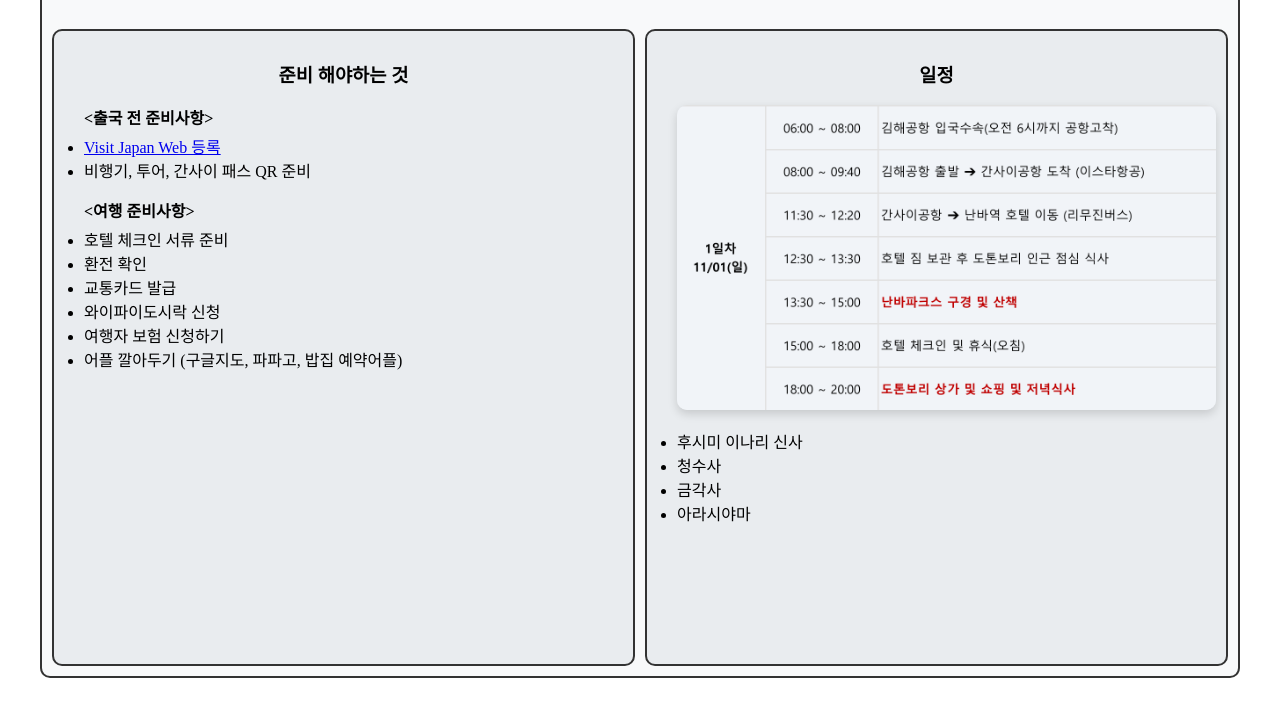
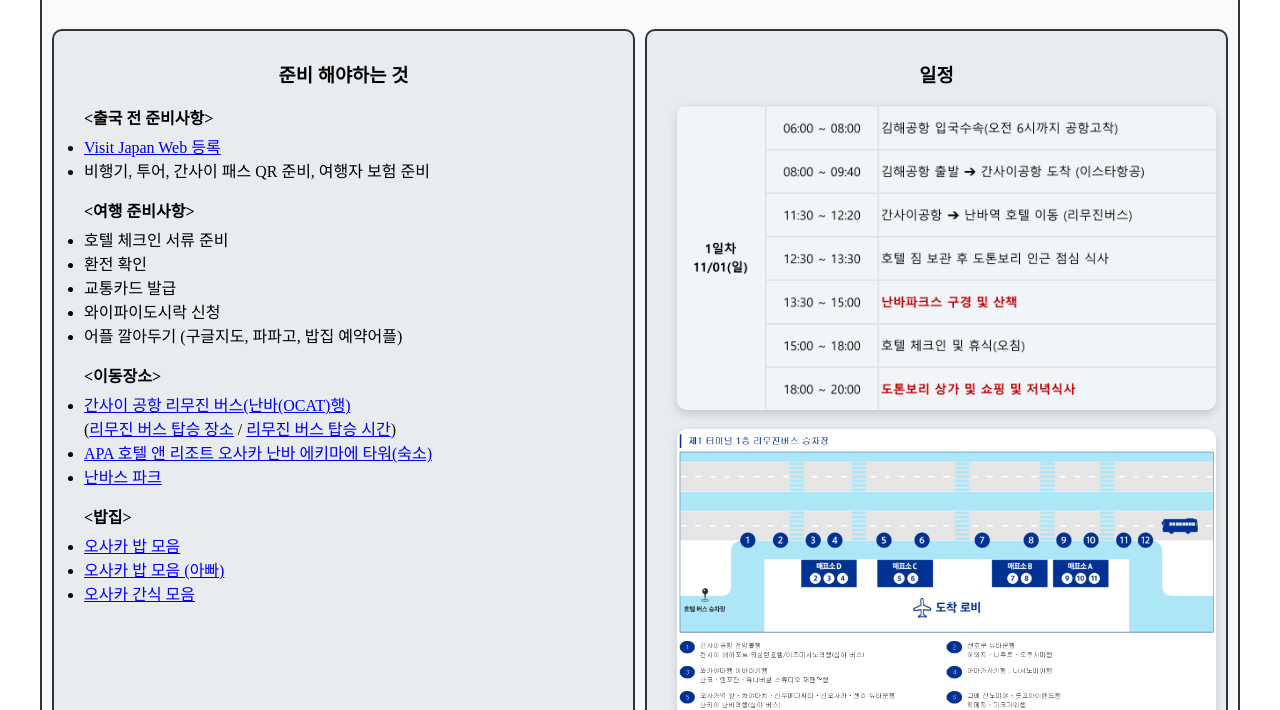
Before and after one commit to Do-hyung111/go-osaka, a plain HTML site: page day1/index.html in a window 1280 px wide. Shown: the part 90-800 px from the top of the page. Drawn offline with Linux system fonts and the light colour scheme.

Commit message:
Add files via upload

```diff
--- a/day1/index.html
+++ b/day1/index.html
@@ -16,7 +16,7 @@
                 <ul>
                     <p style="margin-bottom: 5px;"><strong><출국 전 준비사항></strong></p>
                     <li><a href="https://services.digital.go.jp/ko/visit-japan-web/" target="_blank">Visit Japan Web 등록</a></li>
-                    <li>비행기, 투어, 간사이 패스 QR 준비</li>
+                    <li>비행기, 투어, 간사이 패스 QR 준비, 여행자 보험 준비</li>
                 </ul>
 
                 <ul>
@@ -25,18 +25,28 @@
                     <li>환전 확인</li>
                     <li>교통카드 발급</li>
                     <li>와이파이도시락 신청</li>
-                    <li>여행자 보험 신청하기</li>
                     <li>어플 깔아두기 (구글지도, 파파고, 밥집 예약어플)</li>
+                </ul>
+                <ul>
+                    <p style="margin-bottom: 5px;"><strong><이동장소></strong></p>
+                    <li><a href="https://www.google.co.kr/maps/place/%EA%B0%84%EC%82%AC%EC%9D%B4%EA%B3%B5%ED%95%AD+%EB%A6%AC%EB%AC%B4%EC%A7%84%EB%B2%84%EC%8A%A4+%EC%95%88%EB%82%B4+%EC%B9%B4%EC%9A%B4%ED%84%B0/@34.4347518,135.2397556,16.5z/data=!3m1!5s0x60014c5a3a53cc23:0x9b5e5c228961261b!4m6!3m5!1s0x6000b91315c9ec11:0xf88044d9d01a89be!8m2!3d34.4354838!4d135.2444003!16s%2Fg%2F11jx5sxd_t?entry=ttu&g_ep=EgoyMDI2MTAwNy4wIKXMDSoASAFQAw%3D%3D" target="_blank">간사이 공항 리무진 버스(난바(OCAT)행)</a></li>
+                    (<a href="https://www.kate.co.jp/kr/kix_busstop/#terminal1" target="_blank">리무진 버스 탑승 장소</a>  /  <a href="https://www.kate.co.jp/kr/timetable/detail/OC" target="_blank">리무진 버스 탑승 시간</a>)
+                    <li><a href="https://www.google.com/maps/place/APA+HOTEL%EF%BC%86RESORT+OSAKA+NAMBA+EKIMAE+TOWER/@34.6654546,135.4951309,18.08z/data=!3m1!5s0x6000e70d97ed0a79:0x31f2fa997b5dcb04!4m18!1m8!3m7!1s0x6000e70d75c75f53:0x9162eae392706416!2zMS1jaMWNbWUtMi0xMyBNaW5hdG9tYWNoaSwgTmFuaXdhIFdhcmQsIE9zYWthLCA1NTYtMDAxNyDsnbzrs7g!3b1!8m2!3d34.6661103!4d135.4959684!16s%2Fg%2F11z9frmmqf!3m8!1s0x6000e7ddab966c85:0xc39f2608c34c99cf!5m2!4m1!1i2!8m2!3d34.6660794!4d135.495971!16s%2Fg%2F11wc33f2wq?entry=ttu&g_ep=EgoyMDI2MTAwNy4wIKXMDSoASAFQAw%3D%3D" target="_blank">APA 호텔 앤 리조트 오사카 난바 에키마에 타워(숙소)</a></li>
+                    <li><a href="https://www.google.co.kr/maps/place/%EB%82%9C%EB%B0%94+%ED%8C%8C%ED%81%AC%EC%8A%A4(%EC%87%BC%ED%95%91%EB%AA%B0)/@34.6616108,135.4839134,15z/data=!3m1!5s0x6000e7694e0cd475:0xa230d50a64395e10!4m6!3m5!1s0x6000e769456411f5:0xd886c168c9a11f66!8m2!3d34.6616083!4d135.5019349!16zL20vMDJ6bGRi?entry=ttu&g_ep=EgoyMDI2MTAwNy4wIKXMDSoASAFQAw%3D%3D" target="_blank">난바스 파크</a></li>
+                </ul>
+                <ul>
+                    <p style="margin-bottom: 5px;"><strong><밥집></strong></p>
+                    <li><a href="https://maps.app.goo.gl/5ogPUgakMkg33BKF7" target="_blank">오사카 밥 모음</a></li>
+                    <li><a href="https://maps.app.goo.gl/1dTqL3MTvhCyKZL9A" target="_blank">오사카 밥 모음 (아빠)</a></li>
+                    <li><a href="https://maps.app.goo.gl/q8P2JkZDkVZztxVo7" target="_blank">오사카 간식 모음</a></li>
                 </ul>
             </div>
             <div class="indiviual-box">
                 <h3>일정</h3>
                 <ul>
                     <img src="picture/1일차 일정.png" alt="1일차 일정">
-                    <li>후시미 이나리 신사</li>
-                    <li>청수사</li>
-                    <li>금각사</li>
-                    <li>아라시야마</li>
+                    <img src="picture/리무진 버스 탑승.png" alt="리무진 버스 탑승">
+                    <img src="picture/리무진 버스 탑승 시간.png" alt="리무진 버스 시간">
                 </ul>
             </div>
         </div>
--- /dev/null
+++ b/day2/style.css
@@ -0,0 +1,85 @@
+.total-box{
+    width: 95%;
+    max-width: 1200px;  /* PC 등 큰 화면에서는 1200px까지만 늘어남 */
+    min-height: 95vh;   /* 내용이 적을 때는 최소 95vh 유지 */
+    height: auto;       /* 내용이 많아지면 아래로 자유롭게 확장 */
+    margin: 0 auto;
+    border: 2px solid #333333;       /* 테두리 (두께, 종류, 색상) */
+    background-color: #f8f9fa;      /* 배경색 */
+    border-radius: 10px;             /* 모서리 둥글게 */
+    padding: 10px;                   /* 안쪽 여백 */
+    box-sizing: border-box; /* 패딩과 테두리가 크기에 포함되도록 설정 */
+
+
+    /* 글자 정렬 */
+    display: flex;
+    flex-direction: column;
+    align-items: center;
+    text-align: center;
+    margin: 0 auto;
+    gap: 10px; /* day 상자 사이의 간격 */
+}
+
+/* #region inside-box 스타일 */
+.inside-box{
+    display: flex;
+    flex-wrap: wrap;
+    flex-direction: row; /* 가로 방향으로 배치 */
+    overflow:auto;
+    width: 100%;
+    flex: 1;
+    gap: 10px;
+}
+.indiviual-box{
+    flex: 1;
+    align-self: stretch;
+    border: 2px solid #333333;/* 테두리 (두께, 종류, 색상) */
+    background-color: #e9ecef;
+    padding: 10px;
+    border-radius: 10px;
+    box-sizing: border-box; /* 패딩과 테두리가 크기에 포함되도록 설정 */
+}
+/* #endregion inside-box 스타일 */
+
+
+/* #region tap 스타일 */
+ul {
+    padding-left: 20px; /* 기본 왼쪽 여백(40px)을 줄여서 상자 안으로 기호 배치 */
+    margin: 0;          /* 위아래 기본 바깥 여백 제거 */
+    text-align: left;   /* 글자 왼쪽 정렬 */
+    gap: 10px;
+}
+img{
+    width: 100%;
+    height: 20%;
+    object-fit: cover; /* 이미지 비율 유지하며 상자에 맞게 조정 */
+    border-radius: 10px; /*모서리 둥글게 하기*/
+    box-shadow: 0 4px 10px rgba(0, 0, 0, 0.15); /*그림에 그림자 주기*/
+    margin-bottom: 15px; /* 이미지 사이의 간격 */
+}
+/* #endregion tap 스타일 */
+
+
+/* 화면 너비가 768px 이하(모바일, 태블릿)일 때 적용되는 스타일 */
+@media (max-width: 768px) {
+    /* 1. 가로 나열 상자를 세로 나열로 변경 */
+    .inside-box {
+        flex-direction: column;
+        overflow: visible; /* 스크롤 대신 아래로 자연스럽게 늘어나도록 함 */
+    }
+
+    /* 2. 개별 상자들이 세로로 차곡차곡 쌓이도록 너비 100% 설정 */
+    .indiviual-box {
+        width: 100%;
+        margin-bottom: 10px;
+    }
+
+    /* 3. 모바일 글자 크기 및 안쪽 여백 약간 축소 (가독성 향상) */
+    .total-box {
+        padding: 15px;
+    }
+
+    h1 {
+        font-size: 1.5rem; /* 모바일 화면에 맞춰 제목 글자 크기 축소 */
+    }
+}
--- /dev/null
+++ b/day3/style.css
@@ -0,0 +1,85 @@
+.total-box{
+    width: 95%;
+    max-width: 1200px;  /* PC 등 큰 화면에서는 1200px까지만 늘어남 */
+    min-height: 95vh;   /* 내용이 적을 때는 최소 95vh 유지 */
+    height: auto;       /* 내용이 많아지면 아래로 자유롭게 확장 */
+    margin: 0 auto;
+    border: 2px solid #333333;       /* 테두리 (두께, 종류, 색상) */
+    background-color: #f8f9fa;      /* 배경색 */
+    border-radius: 10px;             /* 모서리 둥글게 */
+    padding: 10px;                   /* 안쪽 여백 */
+    box-sizing: border-box; /* 패딩과 테두리가 크기에 포함되도록 설정 */
+
+
+    /* 글자 정렬 */
+    display: flex;
+    flex-direction: column;
+    align-items: center;
+    text-align: center;
+    margin: 0 auto;
+    gap: 10px; /* day 상자 사이의 간격 */
+}
+
+/* #region inside-box 스타일 */
+.inside-box{
+    display: flex;
+    flex-wrap: wrap;
+    flex-direction: row; /* 가로 방향으로 배치 */
+    overflow:auto;
+    width: 100%;
+    flex: 1;
+    gap: 10px;
+}
+.indiviual-box{
+    flex: 1;
+    align-self: stretch;
+    border: 2px solid #333333;/* 테두리 (두께, 종류, 색상) */
+    background-color: #e9ecef;
+    padding: 10px;
+    border-radius: 10px;
+    box-sizing: border-box; /* 패딩과 테두리가 크기에 포함되도록 설정 */
+}
+/* #endregion inside-box 스타일 */
+
+
+/* #region tap 스타일 */
+ul {
+    padding-left: 20px; /* 기본 왼쪽 여백(40px)을 줄여서 상자 안으로 기호 배치 */
+    margin: 0;          /* 위아래 기본 바깥 여백 제거 */
+    text-align: left;   /* 글자 왼쪽 정렬 */
+    gap: 10px;
+}
+img{
+    width: 100%;
+    height: 20%;
+    object-fit: cover; /* 이미지 비율 유지하며 상자에 맞게 조정 */
+    border-radius: 10px; /*모서리 둥글게 하기*/
+    box-shadow: 0 4px 10px rgba(0, 0, 0, 0.15); /*그림에 그림자 주기*/
+    margin-bottom: 15px; /* 이미지 사이의 간격 */
+}
+/* #endregion tap 스타일 */
+
+
+/* 화면 너비가 768px 이하(모바일, 태블릿)일 때 적용되는 스타일 */
+@media (max-width: 768px) {
+    /* 1. 가로 나열 상자를 세로 나열로 변경 */
+    .inside-box {
+        flex-direction: column;
+        overflow: visible; /* 스크롤 대신 아래로 자연스럽게 늘어나도록 함 */
+    }
+
+    /* 2. 개별 상자들이 세로로 차곡차곡 쌓이도록 너비 100% 설정 */
+    .indiviual-box {
+        width: 100%;
+        margin-bottom: 10px;
+    }
+
+    /* 3. 모바일 글자 크기 및 안쪽 여백 약간 축소 (가독성 향상) */
+    .total-box {
+        padding: 15px;
+    }
+
+    h1 {
+        font-size: 1.5rem; /* 모바일 화면에 맞춰 제목 글자 크기 축소 */
+    }
+}
--- /dev/null
+++ b/day4/style.css
@@ -0,0 +1,85 @@
+.total-box{
+    width: 95%;
+    max-width: 1200px;  /* PC 등 큰 화면에서는 1200px까지만 늘어남 */
+    min-height: 95vh;   /* 내용이 적을 때는 최소 95vh 유지 */
+    height: auto;       /* 내용이 많아지면 아래로 자유롭게 확장 */
+    margin: 0 auto;
+    border: 2px solid #333333;       /* 테두리 (두께, 종류, 색상) */
+    background-color: #f8f9fa;      /* 배경색 */
+    border-radius: 10px;             /* 모서리 둥글게 */
+    padding: 10px;                   /* 안쪽 여백 */
+    box-sizing: border-box; /* 패딩과 테두리가 크기에 포함되도록 설정 */
+
+
+    /* 글자 정렬 */
+    display: flex;
+    flex-direction: column;
+    align-items: center;
+    text-align: center;
+    margin: 0 auto;
+    gap: 10px; /* day 상자 사이의 간격 */
+}
+
+/* #region inside-box 스타일 */
+.inside-box{
+    display: flex;
+    flex-wrap: wrap;
+    flex-direction: row; /* 가로 방향으로 배치 */
+    overflow:auto;
+    width: 100%;
+    flex: 1;
+    gap: 10px;
+}
+.indiviual-box{
+    flex: 1;
+    align-self: stretch;
+    border: 2px solid #333333;/* 테두리 (두께, 종류, 색상) */
+    background-color: #e9ecef;
+    padding: 10px;
+    border-radius: 10px;
+    box-sizing: border-box; /* 패딩과 테두리가 크기에 포함되도록 설정 */
+}
+/* #endregion inside-box 스타일 */
+
+
+/* #region tap 스타일 */
+ul {
+    padding-left: 20px; /* 기본 왼쪽 여백(40px)을 줄여서 상자 안으로 기호 배치 */
+    margin: 0;          /* 위아래 기본 바깥 여백 제거 */
+    text-align: left;   /* 글자 왼쪽 정렬 */
+    gap: 10px;
+}
+img{
+    width: 100%;
+    height: 20%;
+    object-fit: cover; /* 이미지 비율 유지하며 상자에 맞게 조정 */
+    border-radius: 10px; /*모서리 둥글게 하기*/
+    box-shadow: 0 4px 10px rgba(0, 0, 0, 0.15); /*그림에 그림자 주기*/
+    margin-bottom: 15px; /* 이미지 사이의 간격 */
+}
+/* #endregion tap 스타일 */
+
+
+/* 화면 너비가 768px 이하(모바일, 태블릿)일 때 적용되는 스타일 */
+@media (max-width: 768px) {
+    /* 1. 가로 나열 상자를 세로 나열로 변경 */
+    .inside-box {
+        flex-direction: column;
+        overflow: visible; /* 스크롤 대신 아래로 자연스럽게 늘어나도록 함 */
+    }
+
+    /* 2. 개별 상자들이 세로로 차곡차곡 쌓이도록 너비 100% 설정 */
+    .indiviual-box {
+        width: 100%;
+        margin-bottom: 10px;
+    }
+
+    /* 3. 모바일 글자 크기 및 안쪽 여백 약간 축소 (가독성 향상) */
+    .total-box {
+        padding: 15px;
+    }
+
+    h1 {
+        font-size: 1.5rem; /* 모바일 화면에 맞춰 제목 글자 크기 축소 */
+    }
+}
```
Also changed, not shown: day2/index.html (added, +47 -0 lines), day3/index.html (added, +48 -0 lines), day4/index.html (added, +46 -0 lines), day5/index.html (added, +53 -0 lines), day5/style.css (added, +85 -0 lines), day1/picture/리무진 버스 탑승 시간.png (added), day1/picture/리무진 버스 탑승.png (added), day2/picture/2일차 일정.png (added), day2/picture/투어일정.png (added), day3/picture/3일차 일정.png (added), day4/picture/4일차 일정.png (added), day4/picture/투어일정.png (added), day5/picture/5일차 일정.png (added), day5/picture/리무진버스시간.png (added), 1 other file.
